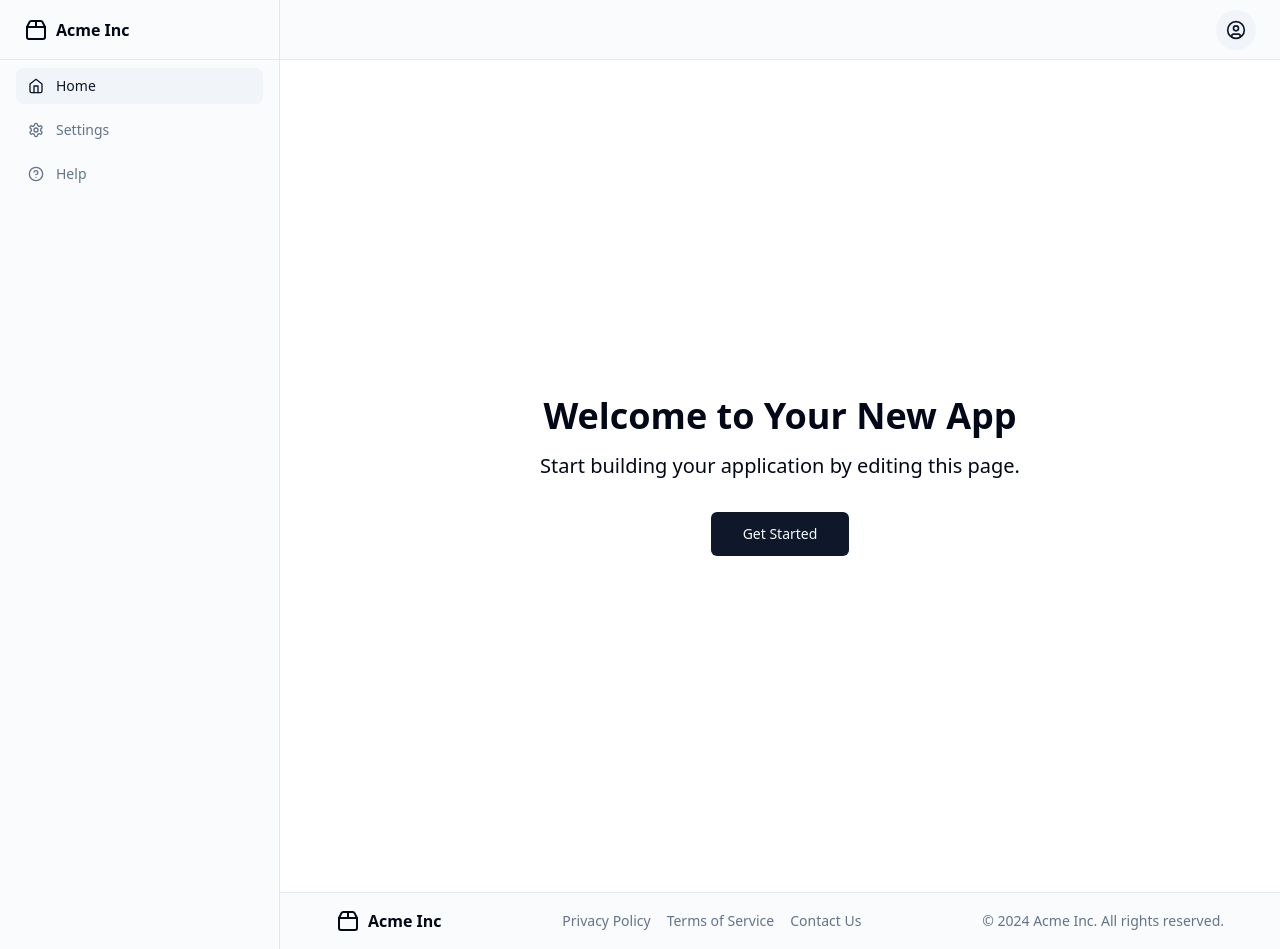
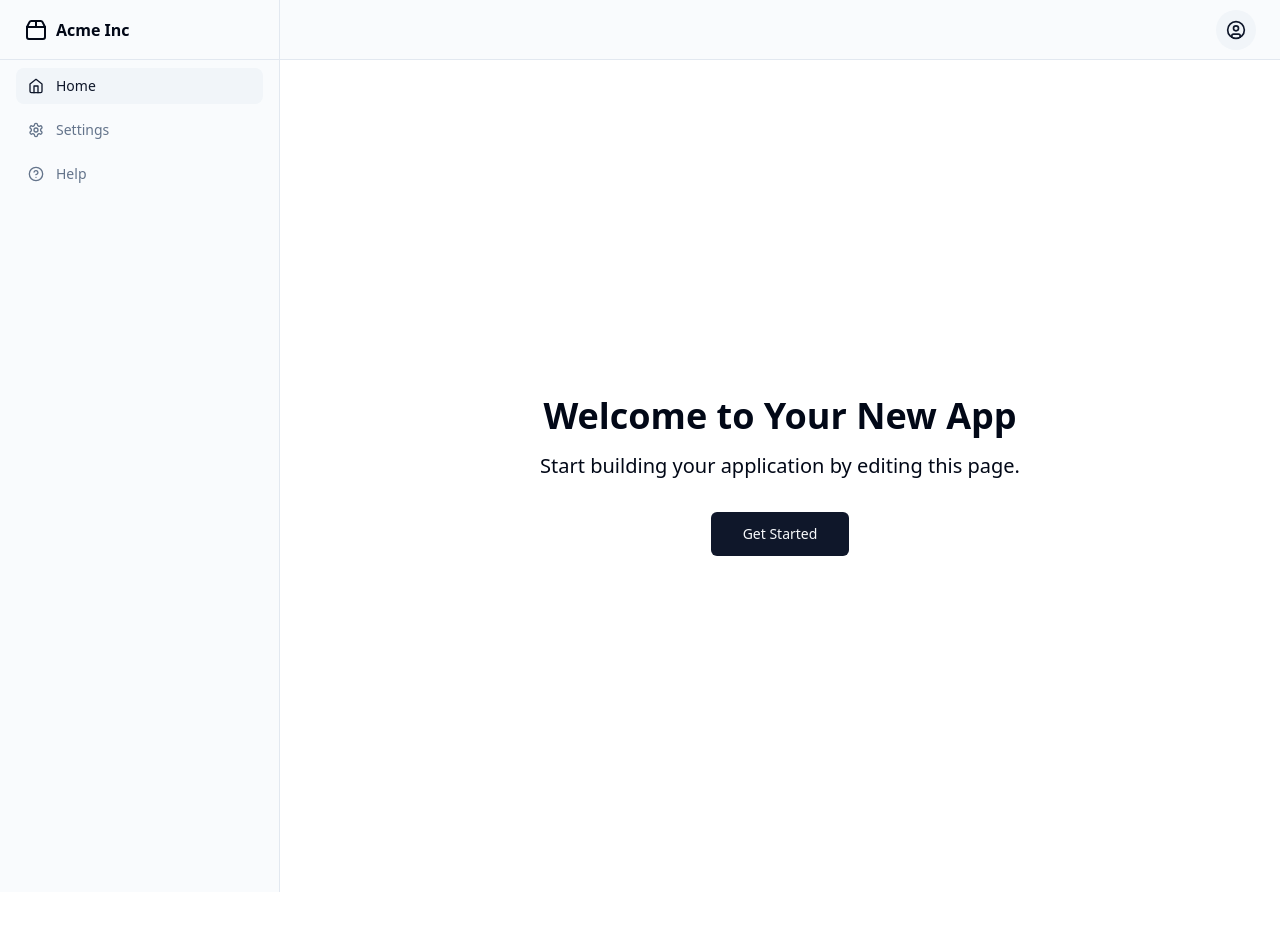
Before and after one commit to GPT-Engineer-App-Dev/base-creator, a React (Vite) app: page / in a window 1280 px wide. After the commit the page ends 892 px from the top, so only its background shows below. Built offline with nearby package versions, Linux system fonts and the light colour scheme.

Commit message:
Remove footer from the application

```diff
--- a/src/layouts/sidebar/_components/Footer.jsx
+++ /dev/null
@@ -1,24 +0,0 @@
-import { Package2 } from "lucide-react";
-
-const Footer = () => {
-  return (
-    <footer className="border-t py-4 px-6 bg-muted/40">
-      <div className="container mx-auto flex flex-col md:flex-row justify-between items-center">
-        <div className="flex items-center mb-4 md:mb-0">
-          <Package2 className="h-6 w-6 mr-2" />
-          <span className="font-semibold">Acme Inc</span>
-        </div>
-        <nav className="flex gap-4 text-sm text-muted-foreground">
-          <a href="#" className="hover:text-foreground transition-colors">Privacy Policy</a>
-          <a href="#" className="hover:text-foreground transition-colors">Terms of Service</a>
-          <a href="#" className="hover:text-foreground transition-colors">Contact Us</a>
-        </nav>
-        <div className="text-sm text-muted-foreground mt-4 md:mt-0">
-          © {new Date().getFullYear()} Acme Inc. All rights reserved.
-        </div>
-      </div>
-    </footer>
-  );
-};
-
-export default Footer;
--- a/src/layouts/sidebar/index.jsx
+++ b/src/layouts/sidebar/index.jsx
@@ -2,7 +2,6 @@ import { Outlet } from "react-router-dom";
 import { MobileSidebar } from "./_components/MobileSidebar";
 import { NavbarAndSidebar } from "./_components/NavbarAndSidebar";
 import { UserMenu } from "../navbar/_components/UserMenu";
-import Footer from "./_components/Footer";
 
 const Layout = () => {
   return (
@@ -18,7 +17,6 @@ const Layout = () => {
         <main className="flex-grow p-4 overflow-auto">
           <Outlet />
         </main>
-        <Footer />
       </div>
     </div>
   );
```
